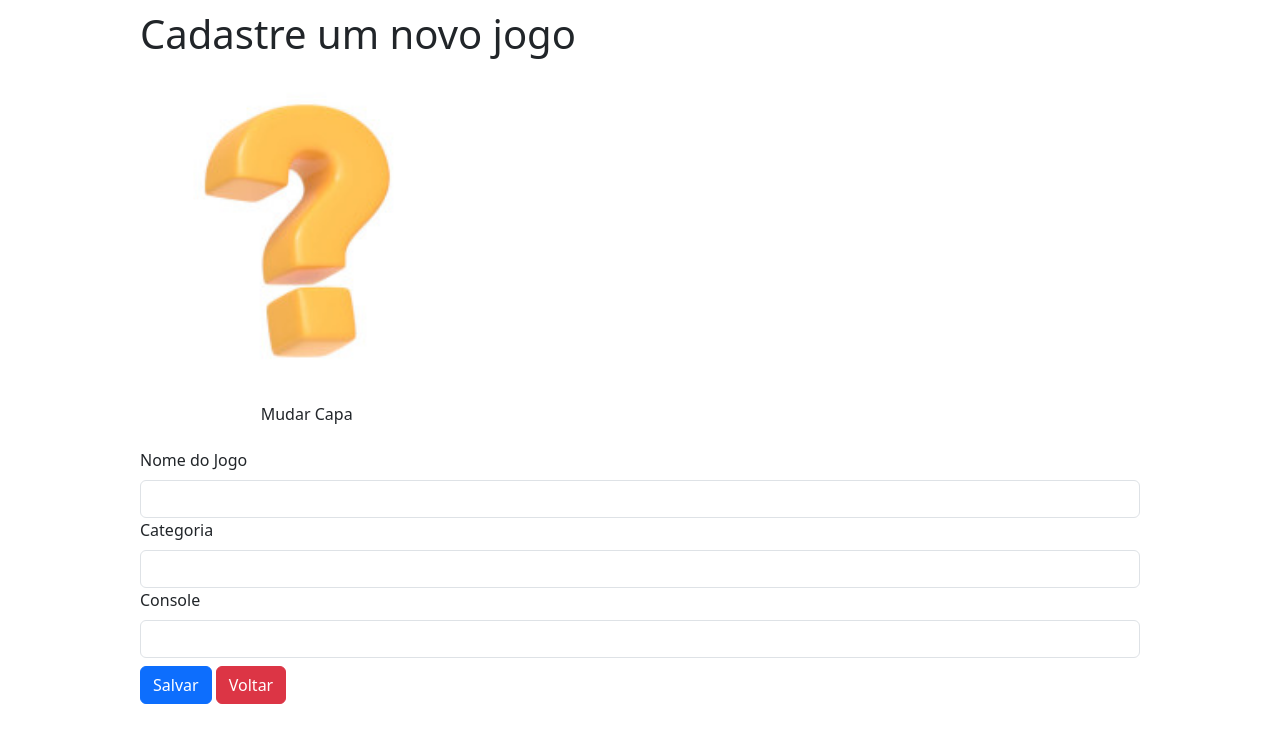
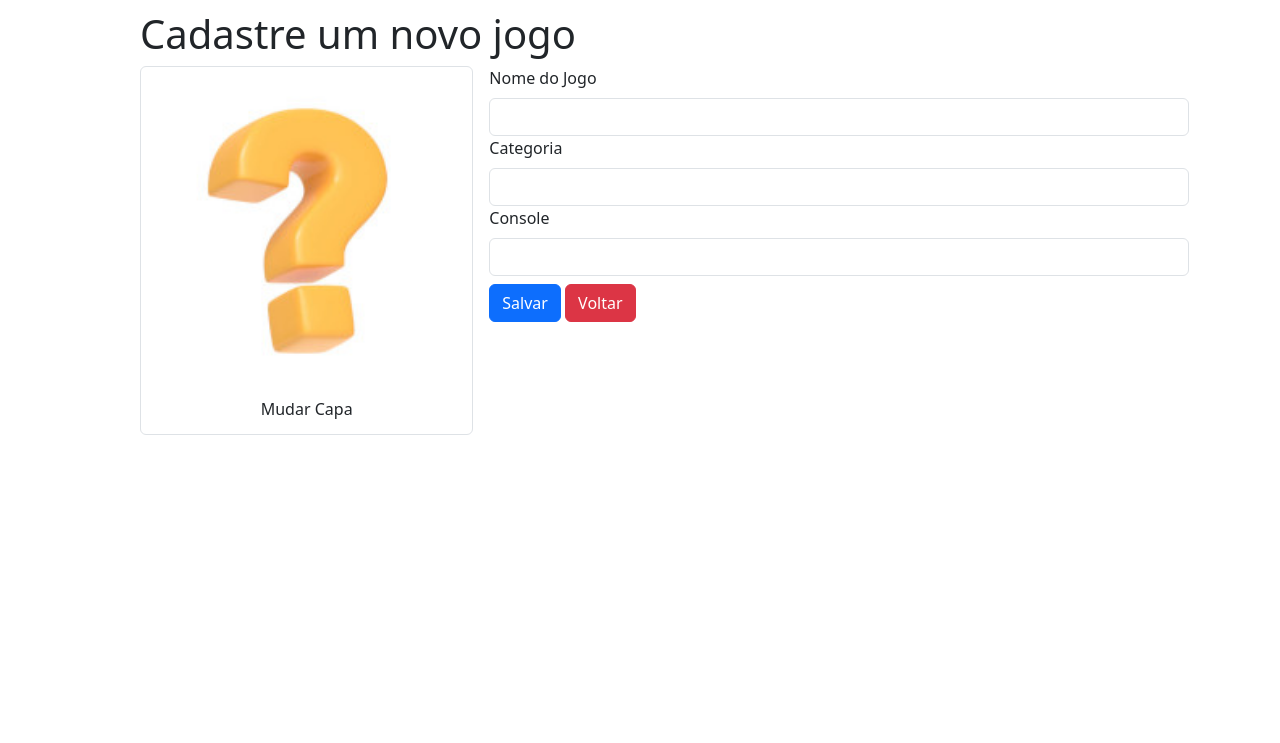
Before and after one commit to danielcosta010/Flask-com-Python, a Flask app: page /novo in a window 1280 px wide. Shown: the top 743 px of the page. Run offline with Flask 3, Linux system fonts and the light colour scheme; the visitor is signed in with stand-in values (Sample User, id 1); some libraries are stand-ins or nearby versions.

Commit message:
Adicionando classes

```diff
--- a/templates/novo.html
+++ b/templates/novo.html
@@ -1,8 +1,8 @@
 {% extends 'template.html' %}
 {% block conteudo %}
-  <form action="{{ url_for('criar') }}" method="post" enctype="multipart/form-data">
+  <form class="formularioJogo action="{{ url_for('criar') }}" method="post" enctype="multipart/form-data">
 
-    <figure class="img thumbnail col-md-4">
+    <figure class="img-thumbnail col-md-4 formularioImagem">
       <img class="img-fluid" src="{{ url_for('imagem', nome_arquivo='capa_padrao.jpg') }}">
       <figcaption>
         <label class="fileContainer">
@@ -14,19 +14,19 @@
 
     <fieldset>
       {{ form.csrf_token() }}
-      <div class="form-group">
+      <div class="form-group inputBox">
         {{ form.nome.label(class='form-label') }}
         {{ form.nome(class='form-control') }}
       </div>
-      <div class="form-group">
+      <div class="form-group inputBox">
         {{ form.categoria.label(class='form-label') }}
         {{ form.categoria(class='form-control') }}
       </div>
-      <div class="form-group">
+      <div class="form-group inputBox">
         {{ form.console.label(class='form-label') }}
         {{ form.console(class='form-control') }}
       </div>
-      <div class="mt-2 form-group">
+      <div class="mt-2 form-group buttons">
         {{ form.salvar(class="btn btn-primary btn-salvar") }}
         <a class="btn btn-danger" href="{{ url_for('index') }}">Voltar</a>
       </div>
```
Also changed, not shown: templates/login.html (+4 -6 lines).
